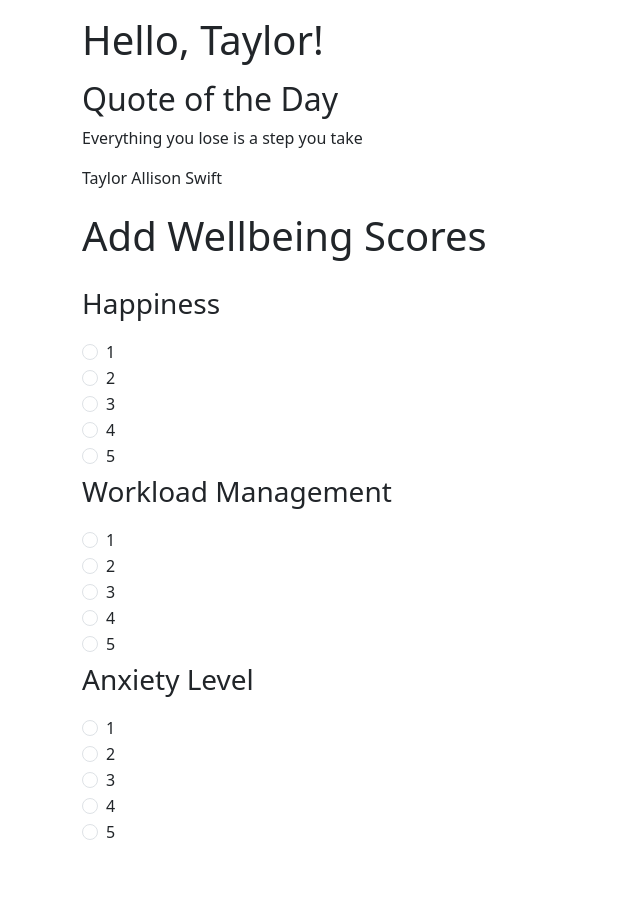
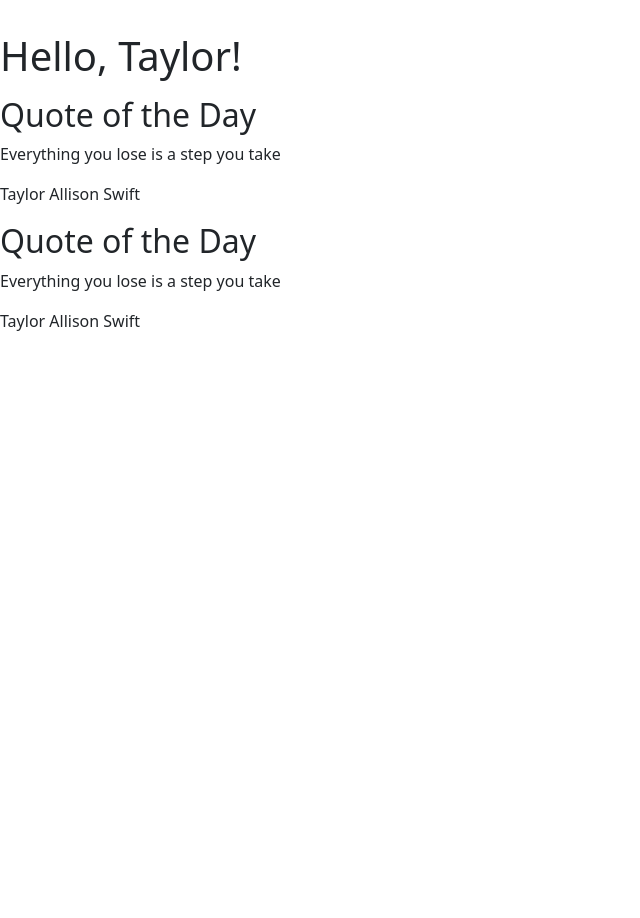
Before and after one commit to aungminthant13/DailyZen, a PHP site: page /home.php in a window 1280 px wide. Shown: the whole page, without its empty margins (0-640 px from the left). After the commit the page ends 331 px from the top, so only its background shows below. Run offline with PHP 8.4, Linux system fonts and the light colour scheme.

Commit message:
homepage redesign

```diff
--- a/app/home.php
+++ b/app/home.php
@@ -25,10 +25,17 @@
         crossorigin="anonymous" />
 </head>
 
-<body class="home-body">
+<body class="">
     <!-- <a href="../app/home.php">Home</a> <a href="../app/login.php">Login</a> <a href="../app/register.php">Register</a> -->
-    <main>
-        <div class="container">
+    <main style="width: 100%;">
+        <div class="navbar">
+
+        </div>
+        <div class="">
+            <div class="block greeting-block">
+
+            </div>
+
             <p>
             <h1>Hello, Taylor!</h1>
             </p>
@@ -42,99 +49,16 @@
             </div>
 
             <div class="block">
-                <p class="fs-1">Add Wellbeing Scores</p>
+                <h2>Quote of the Day</h2>
+                <blockquote>
+                    <p>Everything you lose is a step you take</p>
+                    <p>Taylor Allison Swift</p>
+                </blockquote>
+            </div>
 
-                <div class="row">
-                    <p class="fs-3">Happiness</p>
-                    <div class="">
-                        <form>
-                            <div class="form-check">
-                                <input class="form-check-input" type="radio" name="flexRadioDefault" id="flexRadioDefault1">
-                                <label class="form-check-label" for="">1</label>
-                            </div>
-                            <div class="form-check">
-                                <input class="form-check-input" type="radio" name="flexRadioDefault" id="flexRadioDefault1">
-                                <label class="form-check-label" for="">2</label>
-                            </div>
-                            <div class="form-check">
-                                <input class="form-check-input" type="radio" name="flexRadioDefault" id="flexRadioDefault1">
-                                <label class="form-check-label" for="">3</label>
-                            </div>
-                            <div class="form-check">
-                                <input class="form-check-input" type="radio" name="flexRadioDefault" id="flexRadioDefault1">
-                                <label class="form-check-label" for="">4</label>
-                            </div>
-                            <div class="form-check">
-                                <input class="form-check-input" type="radio" name="flexRadioDefault" id="flexRadioDefault1">
-                                <label class="form-check-label" for="">5</label>
-                            </div>
-                        </form>
-                    </div>
-                </div>
 
-                <div class="row">
-                    <p class="fs-3">Workload Management</p>
-                    <div class="">
-                        <form>
-                            <div class="form-check">
-                                <input class="form-check-input" type="radio" name="flexRadioDefault" id="flexRadioDefault1">
-                                <label class="form-check-label" for="">1</label>
-                            </div>
-                            <div class="form-check">
-                                <input class="form-check-input" type="radio" name="flexRadioDefault" id="flexRadioDefault1">
-                                <label class="form-check-label" for="">2</label>
-                            </div>
-                            <div class="form-check">
-                                <input class="form-check-input" type="radio" name="flexRadioDefault" id="flexRadioDefault1">
-                                <label class="form-check-label" for="">3</label>
-                            </div>
-                            <div class="form-check">
-                                <input class="form-check-input" type="radio" name="flexRadioDefault" id="flexRadioDefault1">
-                                <label class="form-check-label" for="">4</label>
-                            </div>
-                            <div class="form-check">
-                                <input class="form-check-input" type="radio" name="flexRadioDefault" id="flexRadioDefault1">
-                                <label class="form-check-label" for="">5</label>
-                            </div>
-                        </form>
-                    </div>
-                </div>
-
-                <div class="row">
-                    <p class="fs-3">Anxiety Level</p>
-                    <div class="">
-                        <form>
-                            <div class="form-check">
-                                <input class="form-check-input" type="radio" name="flexRadioDefault" id="flexRadioDefault1">
-                                <label class="form-check-label" for="">1</label>
-                            </div>
-                            <div class="form-check">
-                                <input class="form-check-input" type="radio" name="flexRadioDefault" id="flexRadioDefault1">
-                                <label class="form-check-label" for="">2</label>
-                            </div>
-                            <div class="form-check">
-                                <input class="form-check-input" type="radio" name="flexRadioDefault" id="flexRadioDefault1">
-                                <label class="form-check-label" for="">3</label>
-                            </div>
-                            <div class="form-check">
-                                <input class="form-check-input" type="radio" name="flexRadioDefault" id="flexRadioDefault1">
-                                <label class="form-check-label" for="">4</label>
-                            </div>
-                            <div class="form-check">
-                                <input class="form-check-input" type="radio" name="flexRadioDefault" id="flexRadioDefault1">
-                                <label class="form-check-label" for="">5</label>
-                            </div>
-                        </form>
-                    </div>
-                </div>
-            </div>
-            <br>
-            <br>
-            <br>
 
         </div>
-
-
     </main>
     <footer>
         <!-- place footer here -->
--- a/app/login.php
+++ b/app/login.php
@@ -14,7 +14,6 @@
 </head>
 
 <body class="body">
-<a href="../app/home.php">Home</a> <a href="../app/login.php">Login</a> <a href="../app/register.php">Register</a>
     <main class="container">
         <div class="main">
             <div class="formbox col-12 col-lg-5">
@@ -49,6 +48,7 @@
                 </div>
             </div>
         </div>
+        <a href="../app/home.php">Home</a> <a href="../app/login.php">Login</a> <a href="../app/register.php">Register</a>
     </main>
 
     <!-- jQuery library -->
--- a/app/register.php
+++ b/app/register.php
@@ -14,8 +14,7 @@
     <link href="https://cdn.jsdelivr.net/npm/bootstrap@5.3.2/dist/css/bootstrap.min.css" rel="stylesheet" integrity="sha384-T3c6CoIi6uLrA9TneNEoa7RxnatzjcDSCmG1MXxSR1GAsXEV/Dwwykc2MPK8M2HN" crossorigin="anonymous" />
 </head>
 
-<body class="body">>
-<a href="../app/home.php">Home</a> <a href="../app/login.php">Login</a> <a href="../app/register.php">Register</a>
+<body class="body">
     <main class="container">
         <div class="main">
             <div class="formbox col-12 col-lg-5">
@@ -65,6 +64,7 @@
                 </div>
             </div>
         </div>
+        <a href="../app/home.php">Home</a> <a href="../app/login.php">Login</a> <a href="../app/register.php">Register</a>
     </main>
 
     <footer>
```
Also changed, not shown: css/style.css (+24 -31 lines).
